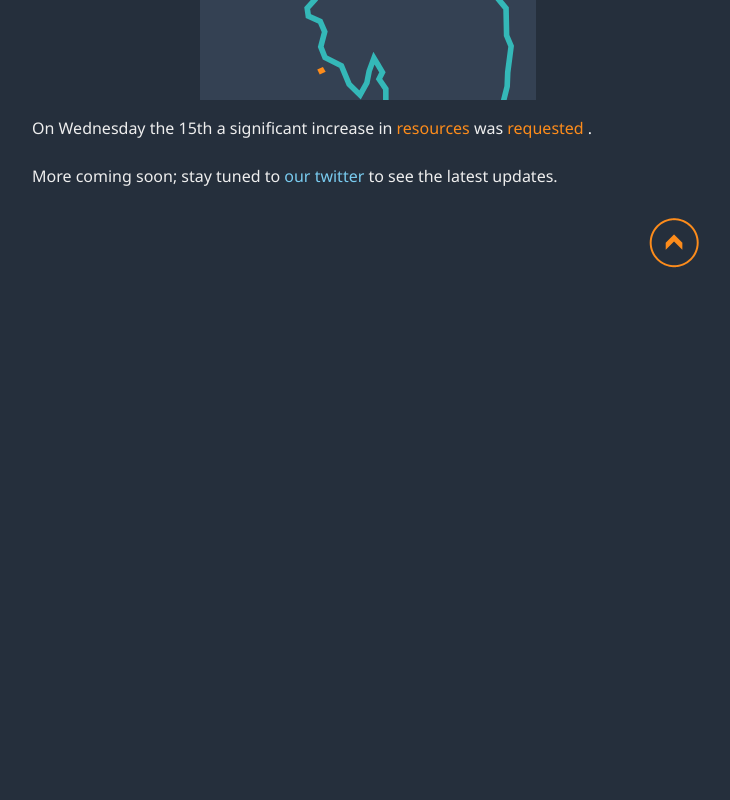
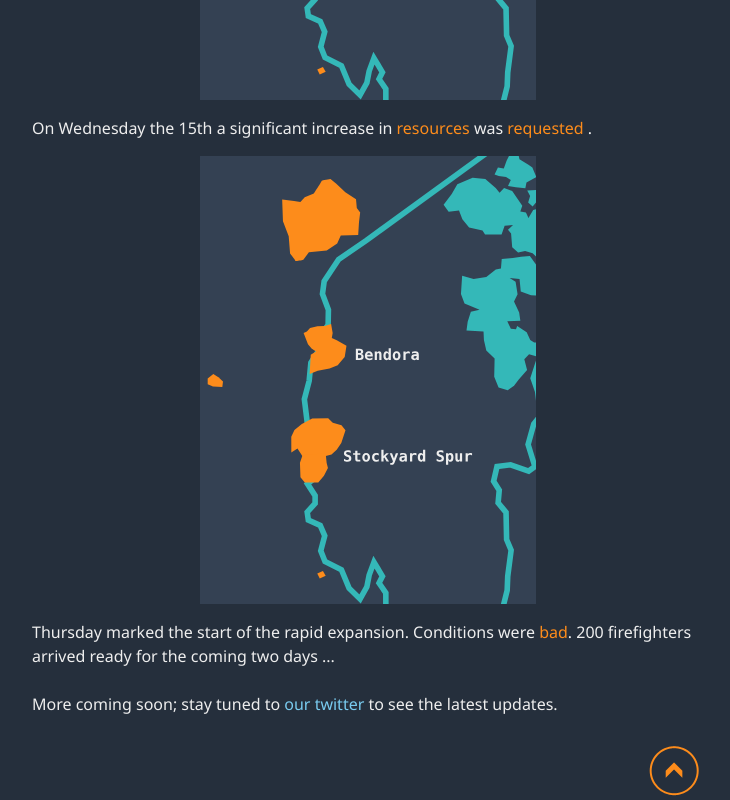
Before and after one commit to canberrafires/canberrafires.github.io, a plain HTML site: page index.html in a window 1280 px wide. Shown: the part 3448-4248 px from the top of the page, without its empty margins (128-858 px from the left). Before the commit the page ends 3720 px from the top, so only its background shows below. Drawn offline with nearby package versions, Linux system fonts and the light colour scheme.

Commit message:
Wednesday

```diff
--- a/index.html
+++ b/index.html
@@ -182,6 +182,10 @@
 
         On Wednesday the 15th a significant increase in <span class="hook" data-ref="2.e">resources</span> was <span class="hook" data-ref="2.f">requested</span> <span class="line closed" id="2.f">by the Chief Fire Control Officer to be delivered by the NSW Rural Fire Service</span><span class="line closed" id="2.e">: additional aerial resources, four task forces of five units with support and associated vehicles, and additional staff in the Incident Control System teams, numbering over 200 additional personnel</span>.
 
+          <span class="open map"><img src="images/map08.svg"></span>
+
+        Thursday marked the start of the rapid expansion. Conditions were <span class="hook" data-ref="2.g">bad</span><span class="line closed" id="2.g">, with low humidity and higher temperatures. The fire danger index reached 30</span>. 200 firefighters arrived ready for the coming two days ...
+
         <br>
 				<br>
 				More coming soon; stay tuned to <a href="https://twitter.com/Canberra_Fires" target="_blank">our twitter</a> to see the latest updates.
```
Also changed, not shown: images/map08.svg (added).
